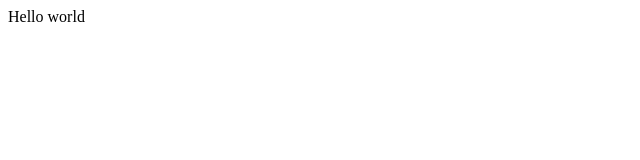
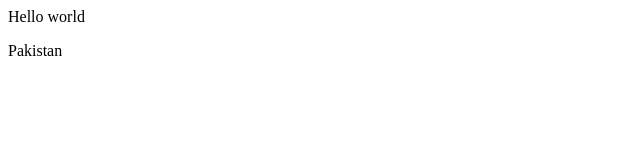
Before and after one commit to AnasNajmi/sample-repo, a plain HTML site: page index.html in a window 1280 px wide. Shown: the full height of the page, 0-640 px from the left. Drawn offline with Linux system fonts and the light colour scheme.

Commit message:
added a new commit

```diff
--- a/index.html
+++ b/index.html
@@ -1 +1,3 @@
-<div>Hello world</div>
+<div>Hello world
+    <div><p>Pakistan</p></div>
+</div>
```
